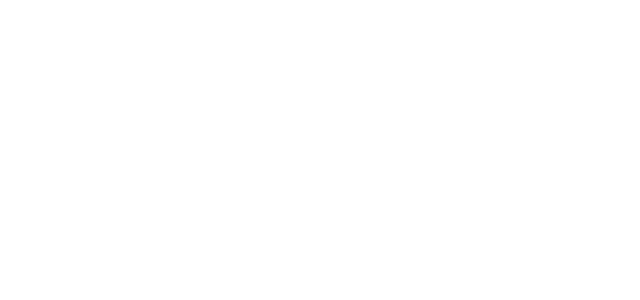
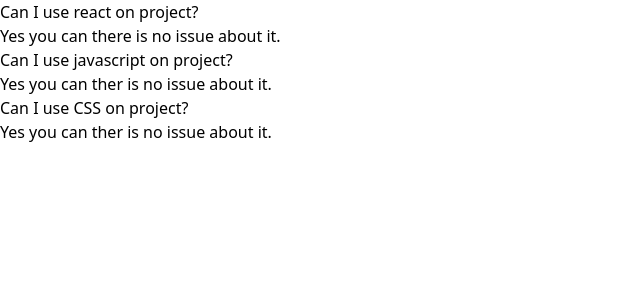
Before and after one commit to DenisOuma/routes-pages, a React (Create React App) app: page / in a window 1280 px wide. Shown: the top 300 px of the page, without its empty margins (0-640 px from the left). Built offline with nearby package versions, Linux system fonts and the light colour scheme.

Commit message:
Updating the dom with rendering data

```diff
--- a/src/componets/Accordion.js
+++ b/src/componets/Accordion.js
@@ -1,5 +1,12 @@
 import React from "react";
 
-export const Accordion = () => {
-	return <div></div>;
+export const Accordion = ({ items }) => {
+	const renderedItems = items.map((item, idex) => (
+		<div key={idex}>
+			<div>{item.label}</div>
+			<div>{item.content}</div>
+		</div>
+	));
+	console.log(items);
+	return <div>{renderedItems}</div>;
 };
```
